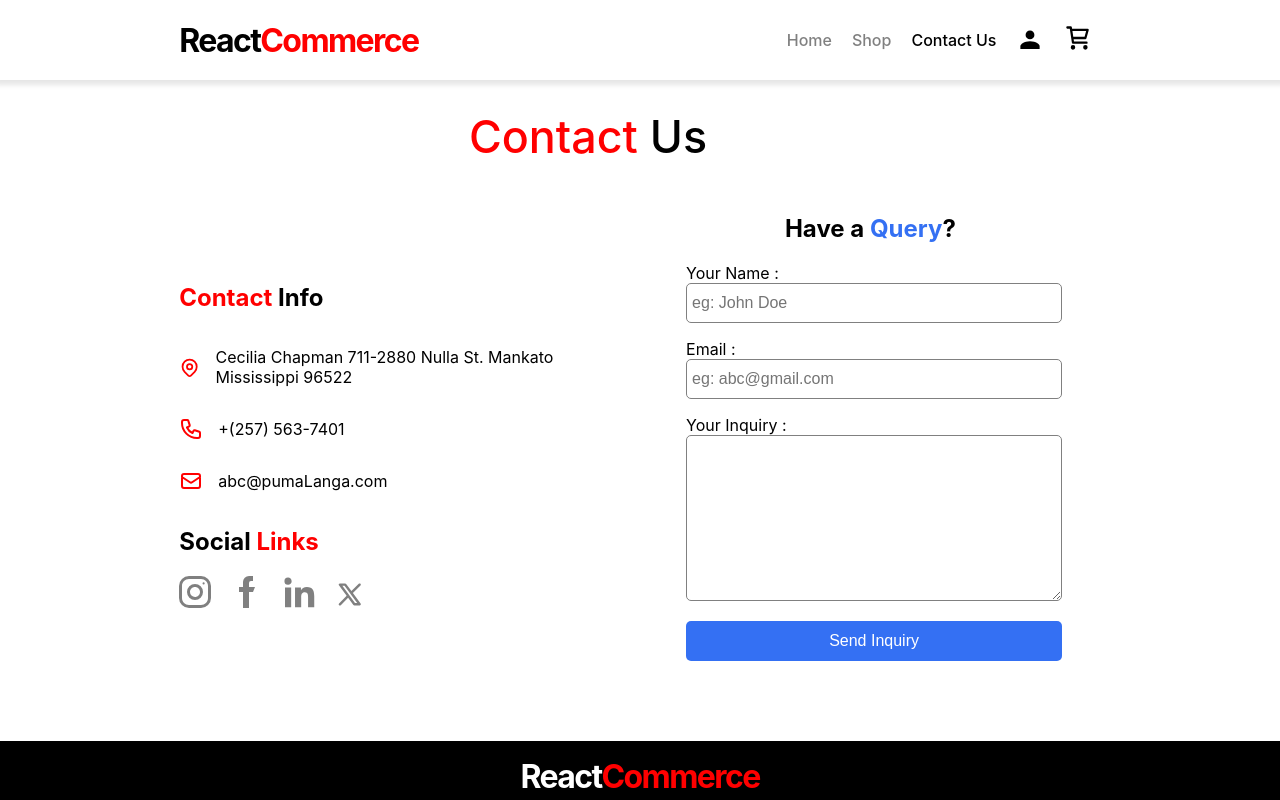
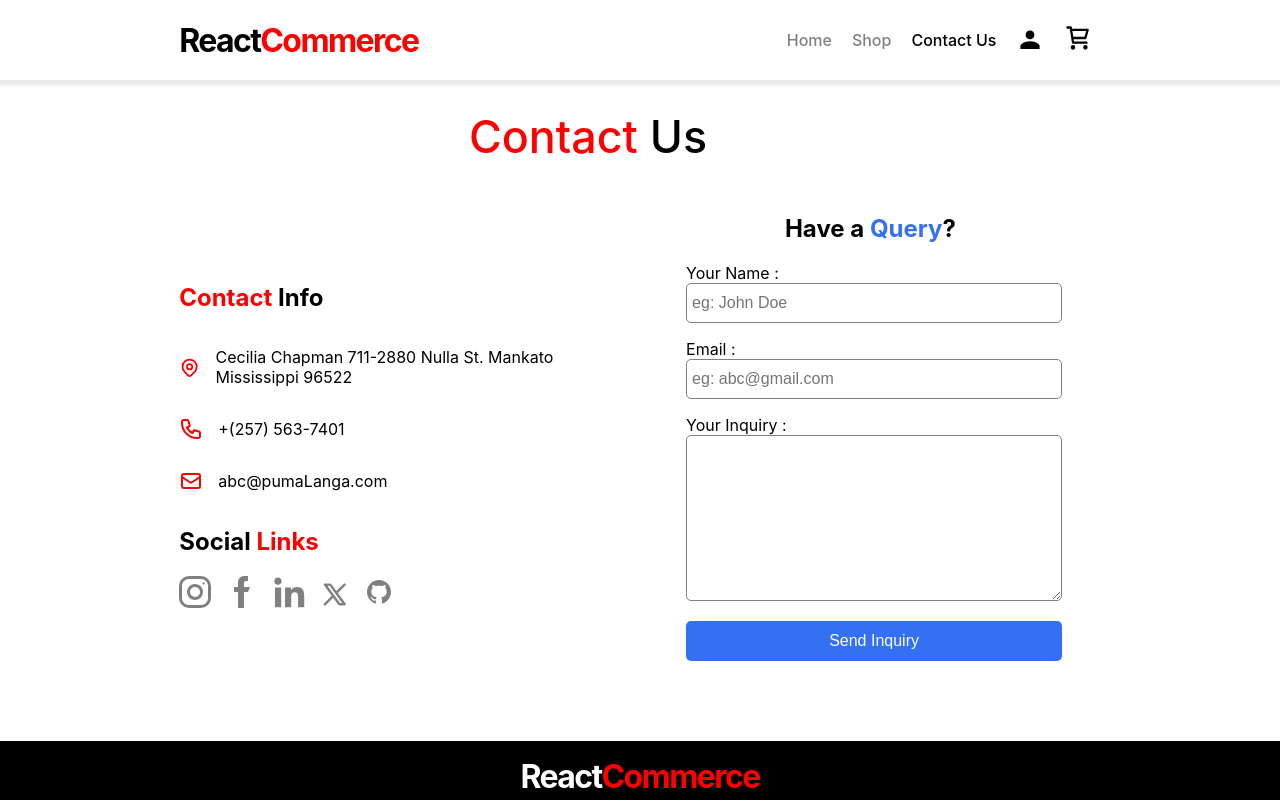
Before and after one commit to hassansheikh33/React-Ecommerce, a React (Vite) app: page /React-Ecommerce/contactUs in a window 1280 px wide. Shown: the top 800 px of the page. Built offline with nearby package versions, Linux system fonts and the light colour scheme.

Commit message:
fixed UI

```diff
--- a/src/Components/Authentication/Authentication.module.css
+++ b/src/Components/Authentication/Authentication.module.css
@@ -3,6 +3,10 @@
   margin: auto;
   margin-bottom: 4rem;
   margin-top: 2.2rem;
+}
+
+.red {
+  color: red;
 }
 
 .heading {
--- a/src/Components/Authentication/Authentication.tsx
+++ b/src/Components/Authentication/Authentication.tsx
@@ -72,6 +72,10 @@
     <div className={classes.container}>
       <h1 className={classes.heading}>Login/Signup</h1>
       <Card className={classes.formContainer}>
+        <h2>
+          Welcome! Please <span className={classes.red}>Login</span> to make any
+          purchase.
+        </h2>
         <form onSubmit={submitHandler}>
           <fieldset className={classes.fieldset}>
             <label htmlFor="Email">Email*</label>
--- a/src/Components/BrowseCategory/BrowseCategory.module.css
+++ b/src/Components/BrowseCategory/BrowseCategory.module.css
@@ -24,6 +24,7 @@
 
 .category {
   width: 35%;
+  cursor: pointer;
 }
 
 .image {
--- a/src/Components/Cart/Cart.module.css
+++ b/src/Components/Cart/Cart.module.css
@@ -3,7 +3,7 @@
   margin: auto;
 }
 
-.textContainer {
+.center {
   text-align: center;
 }
 
--- a/src/Components/Cart/Cart.tsx
+++ b/src/Components/Cart/Cart.tsx
@@ -37,7 +37,7 @@
     <>
       {cartItems.length > 0 && (
         <div className={classes.container}>
-          <h1>
+          <h1 className={classes.center}>
             Your <span className={classes.red}>Cart</span>
           </h1>
           <div className={classes.cartDetails}>
@@ -46,7 +46,7 @@
                 <SingleCartItem item={item} key={item.id} />
               ))}
             </div>
-            <Card className={classes.ItemSummary}>
+            <Card className={`${classes.ItemSummary} ${classes.center}`}>
               <h2 className={classes.summaryHeading}>
                 Cart <span className={classes.summary}>Summary</span>
               </h2>
@@ -58,14 +58,17 @@
               </Button>
             </Card>
           </div>
-          <Button onClick={clearCartHandler} className={classes.clear}>
-            Clear Cart
-          </Button>
+          <p className={classes.center}>
+            <Button onClick={clearCartHandler} className={classes.clear}>
+              Clear Cart
+            </Button>
+          </p>
+          <BrowseCategory title="Browse More Products" />
         </div>
       )}
       {cartItems.length === 0 && (
         <div className={`${classes.container} ${classes.empty}`}>
-          <div className={classes.textContainer}>
+          <div className={classes.center}>
             <h1>
               Your Cart is <span className={classes.red}>Empty</span>
             </h1>
--- a/src/Components/UI/SocialLinks/SocialLinks.module.css
+++ b/src/Components/UI/SocialLinks/SocialLinks.module.css
@@ -6,7 +6,6 @@
 }
 
 .links {
-  margin-right: 5px;
   max-height: 2rem;
   max-width: 2rem;
   color: grey;
--- a/src/Components/UI/SocialLinks/SocialLinks.tsx
+++ b/src/Components/UI/SocialLinks/SocialLinks.tsx
@@ -51,7 +51,9 @@
       </svg>
       <svg
         onClick={() => {
-          window.open("https://x.com/?lang=en");
+          window.open(
+            "https://x.com/Sheikh_Hassan01?t=vjbT_m_agxyjESVy8hiHTA&s=09"
+          );
         }}
         className={classes.links}
         xmlns="http://www.w3.org/2000/svg"
@@ -65,6 +67,19 @@
           clipRule="evenodd"
         ></path>
       </svg>
+      <svg
+        onClick={() => {
+          window.open("https://github.com/hassansheikh33");
+        }}
+        className={classes.links}
+        xmlns="http://www.w3.org/2000/svg"
+        width="24"
+        height="24"
+        fill="currentColor"
+        viewBox="0 0 24 24"
+      >
+        <path d="M12 0c-6.626 0-12 5.373-12 12 0 5.302 3.438 9.8 8.207 11.387.599.111.793-.261.793-.577v-2.234c-3.338.726-4.033-1.416-4.033-1.416-.546-1.387-1.333-1.756-1.333-1.756-1.089-.745.083-.729.083-.729 1.205.084 1.839 1.237 1.839 1.237 1.07 1.834 2.807 1.304 3.492.997.107-.775.418-1.305.762-1.604-2.665-.305-5.467-1.334-5.467-5.931 0-1.311.469-2.381 1.236-3.221-.124-.303-.535-1.524.117-3.176 0 0 1.008-.322 3.301 1.23.957-.266 1.983-.399 3.003-.404 1.02.005 2.047.138 3.006.404 2.291-1.552 3.297-1.23 3.297-1.23.653 1.653.242 2.874.118 3.176.77.84 1.235 1.911 1.235 3.221 0 4.609-2.807 5.624-5.479 5.921.43.372.823 1.102.823 2.222v3.293c0 .319.192.694.801.576 4.765-1.589 8.199-6.086 8.199-11.386 0-6.627-5.373-12-12-12z" />
+      </svg>
     </div>
   );
 }
```
